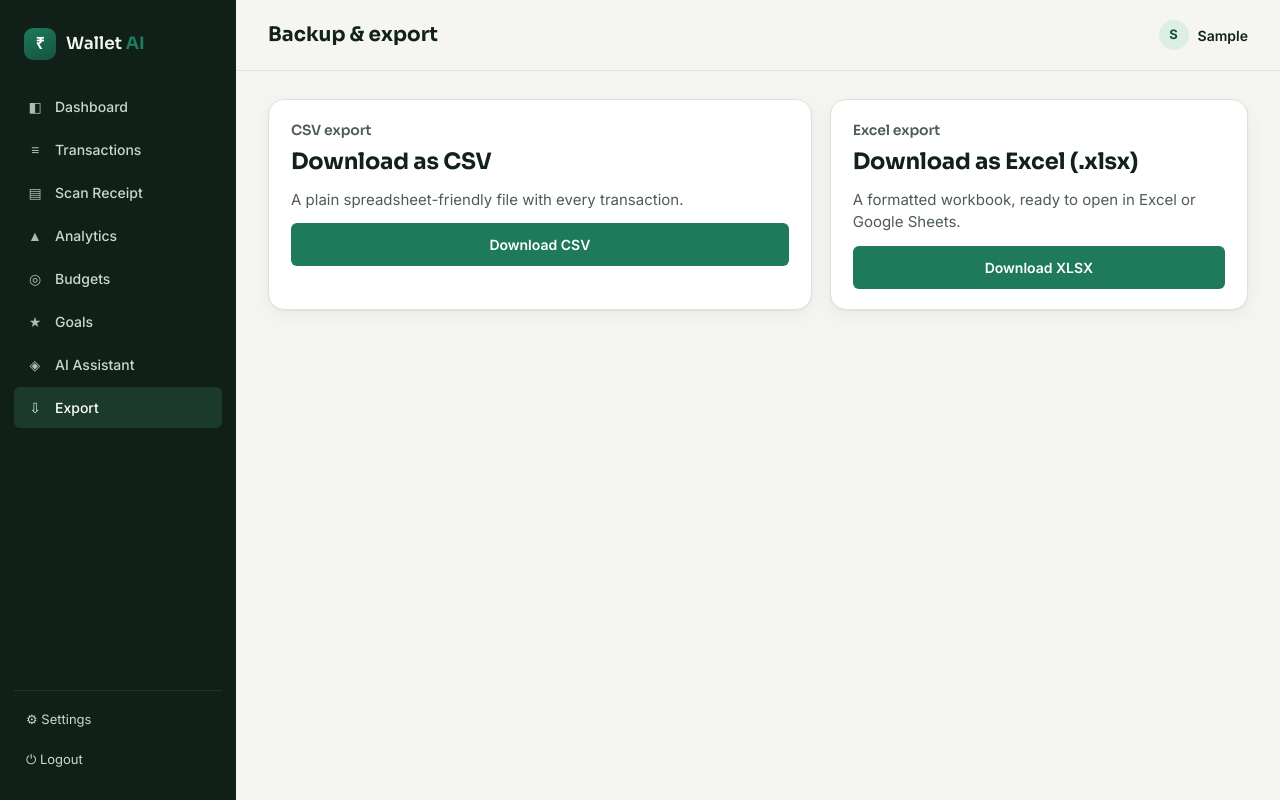
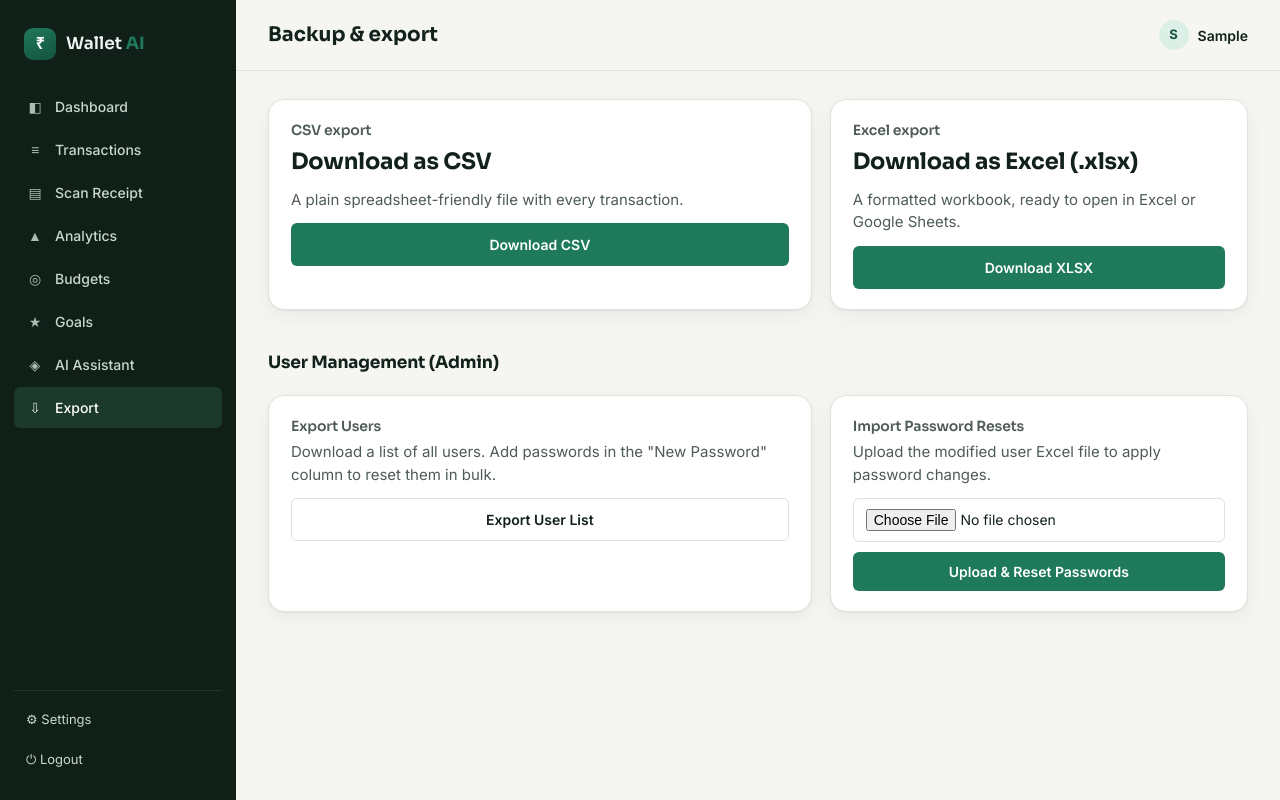
Before and after one commit to kart-8114/Wallet-AI, a Flask app: page /export in a window 1280 px wide. Run offline with Flask 3, Linux system fonts and the light colour scheme; the visitor is signed in with stand-in values (Sample User, id 1); tables that the repository leaves empty hold one stand-in row (values such as "Sample post").

Commit message:
Implement Excel-based user export and bulk password reset

```diff
--- a/app.py
+++ b/app.py
@@ -502,6 +502,54 @@ def register_routes(flask_app):
                           as_attachment=True,
                           download_name=f"wallet_ai_export_{date.today().isoformat()}.xlsx")
 
+    @flask_app.route("/export/users")
+    @login_required
+    def export_users_xlsx():
+        import openpyxl
+        users = User.query.all()
+        wb = openpyxl.Workbook()
+        ws = wb.active
+        ws.title = "Users"
+        ws.append(["Email", "First Name", "Last Name", "Phone", "New Password"])
+        for u in users:
+            ws.append([u.email, u.first_name, u.last_name, u.phone_number, ""])
+        buf = io.BytesIO()
+        wb.save(buf)
+        buf.seek(0)
+        return send_file(buf, mimetype="application/vnd.openxmlformats-officedocument.spreadsheetml.sheet",
+                          as_attachment=True,
+                          download_name=f"wallet_ai_users_{date.today().isoformat()}.xlsx")
+
+    @flask_app.route("/import/users", methods=["POST"])
+    @login_required
+    def import_users_xlsx():
+        import openpyxl
+        file = request.files.get("file")
+        if not file or file.filename == "":
+            flash("Please choose an Excel file.", "danger")
+            return redirect(url_for("export_page"))
+
+        try:
+            wb = openpyxl.load_workbook(file)
+            ws = wb.active
+            updated_count = 0
+            # Skip header row
+            for row in ws.iter_rows(min_row=2, values_only=True):
+                email = row[0]
+                new_pw = row[4]
+                if email and new_pw:
+                    user = User.query.filter_by(email=email).first()
+                    if user:
+                        user.set_password(str(new_pw))
+                        updated_count += 1
+
+            db.session.commit()
+            flash(f"Successfully updated passwords for {updated_count} users.", "success")
+        except Exception as e:
+            flash(f"Error processing file: {str(e)}", "danger")
+
+        return redirect(url_for("export_page"))
+
     # ---------- Settings ----------
     @flask_app.route("/settings", methods=["GET", "POST"])
     @login_required
--- a/templates/export.html
+++ b/templates/export.html
@@ -16,4 +16,24 @@
     <a href="{{ url_for('export_xlsx') }}" class="btn btn-primary btn-block">Download XLSX</a>
   </div>
 </div>
+
+<div class="section-head" style="margin-top: 40px;">
+  <h2>User Management (Admin)</h2>
+</div>
+
+<div class="grid grid-2">
+  <div class="card">
+    <h3>Export Users</h3>
+    <p>Download a list of all users. Add passwords in the "New Password" column to reset them in bulk.</p>
+    <a href="{{ url_for('export_users_xlsx') }}" class="btn btn-ghost btn-block">Export User List</a>
+  </div>
+  <div class="card">
+    <h3>Import Password Resets</h3>
+    <p>Upload the modified user Excel file to apply password changes.</p>
+    <form action="{{ url_for('import_users_xlsx') }}" method="POST" enctype="multipart/form-data">
+      <input type="file" name="file" accept=".xlsx" required style="margin-bottom: 10px;">
+      <button type="submit" class="btn btn-primary btn-block">Upload & Reset Passwords</button>
+    </form>
+  </div>
+</div>
 {% endblock %}
```
